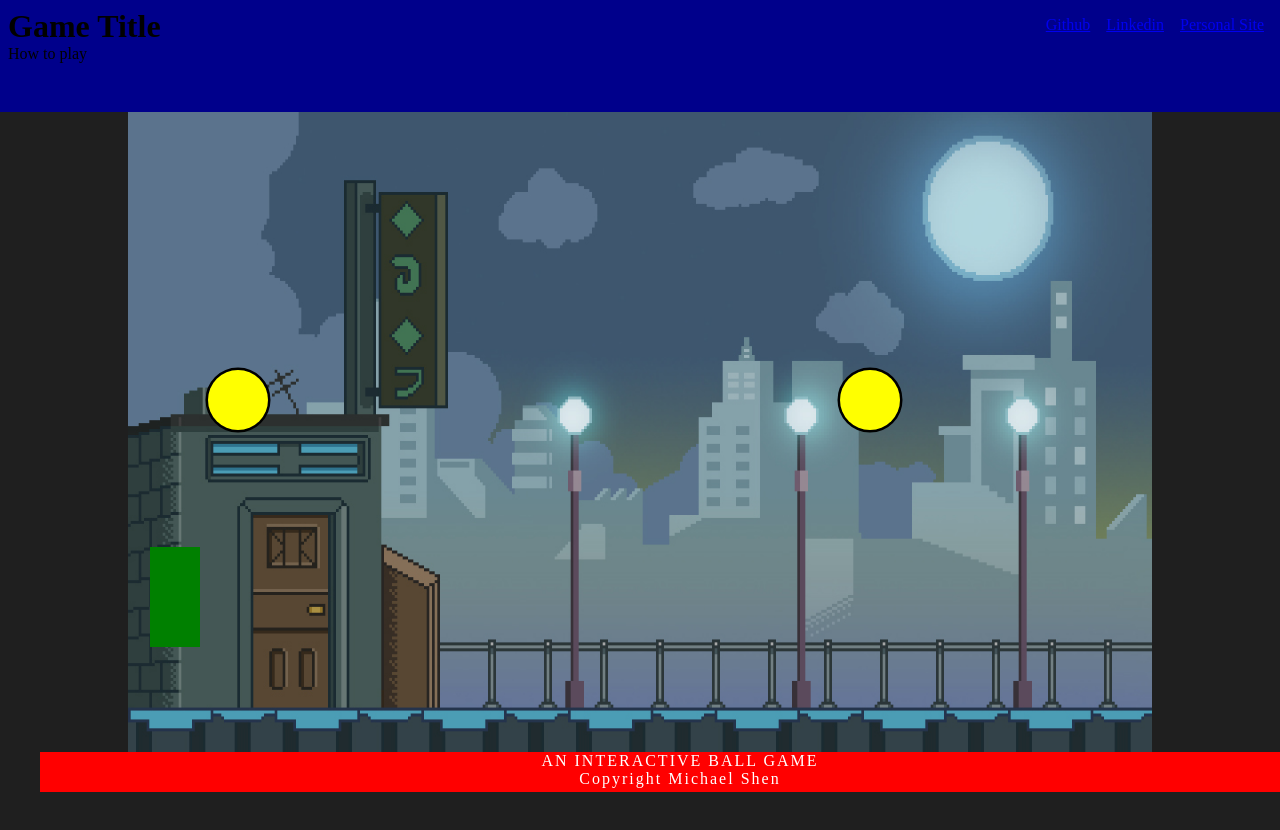
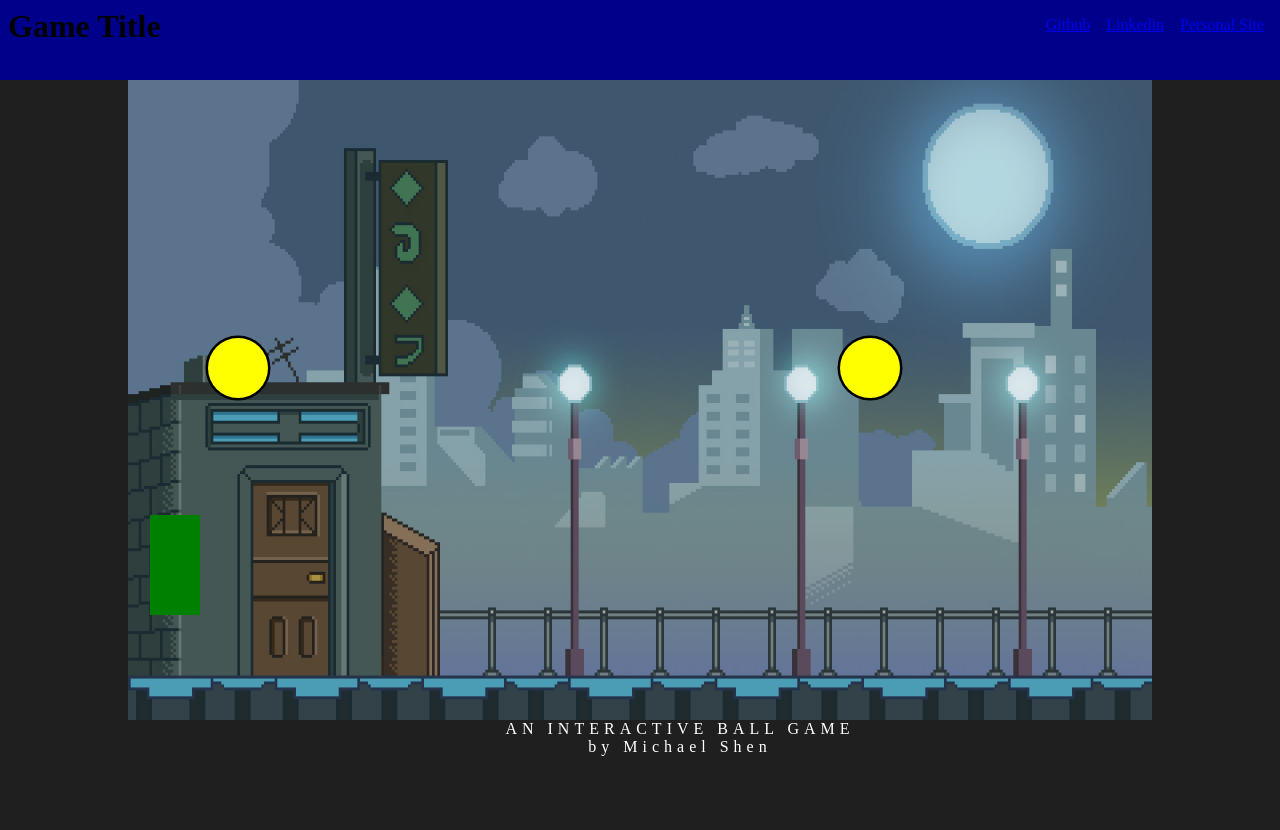
Before and after one commit to shenshuu/Bubble-Trouble, a website built with webpack: page index.html in a window 1280 px wide. Built offline with nearby package versions, Linux system fonts and the light colour scheme.

Commit message:
Add styling to footer

```diff
--- a/index.html
+++ b/index.html
@@ -20,9 +20,6 @@
             <li><a href="#">Personal Site</a></li>
           </ul>
         </div>
-        <div class="nav">
-          <div class="instructions">How to play</div>
-        </div>
       </div>
       <div class="game">
         <canvas class="game-canvas"></canvas>
@@ -30,7 +27,7 @@
       </div>
       <div class="footer">
         <p>AN INTERACTIVE BALL GAME</p>
-        <p>Copyright Michael Shen</p>
+        <p>by Michael Shen</p>
       </div>
   </body>
 
--- a/src/index.scss
+++ b/src/index.scss
@@ -11,15 +11,15 @@ body {
     background-color: darkblue;
     display: flex;
     flex-direction: column;
-    height: 12vh;
+    height: 8vh;
     width: 100vw;
     padding: 8px;
 }
 
-.nav {
-    height: 5vh;
-    width: 100vw;
-}
+// .nav {
+//     height: 5vh;
+//     width: 100vw;
+// }
 
 .top {
     display: flex;
@@ -44,7 +44,6 @@ body {
 }
 
 .footer {
-    background-color: red;
     display: flex;
     flex-direction: column;
     align-items: center;
@@ -54,7 +53,8 @@ body {
 }
 
 .footer p {
-    letter-spacing: 2px;
+    font-family: 'sans-serif';
+    letter-spacing: 5px;
     color: white;
 }
 
```
Also changed, not shown: dist/main.css.
